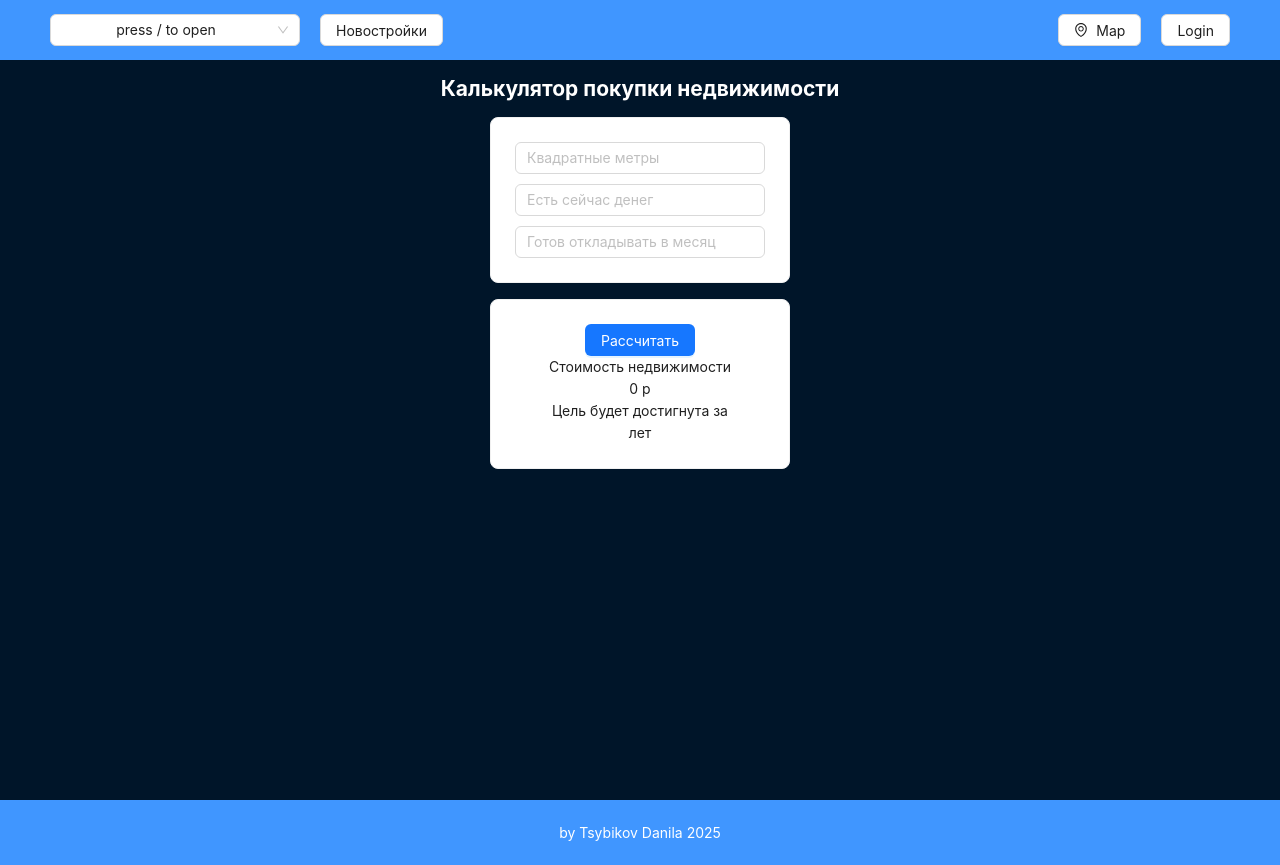
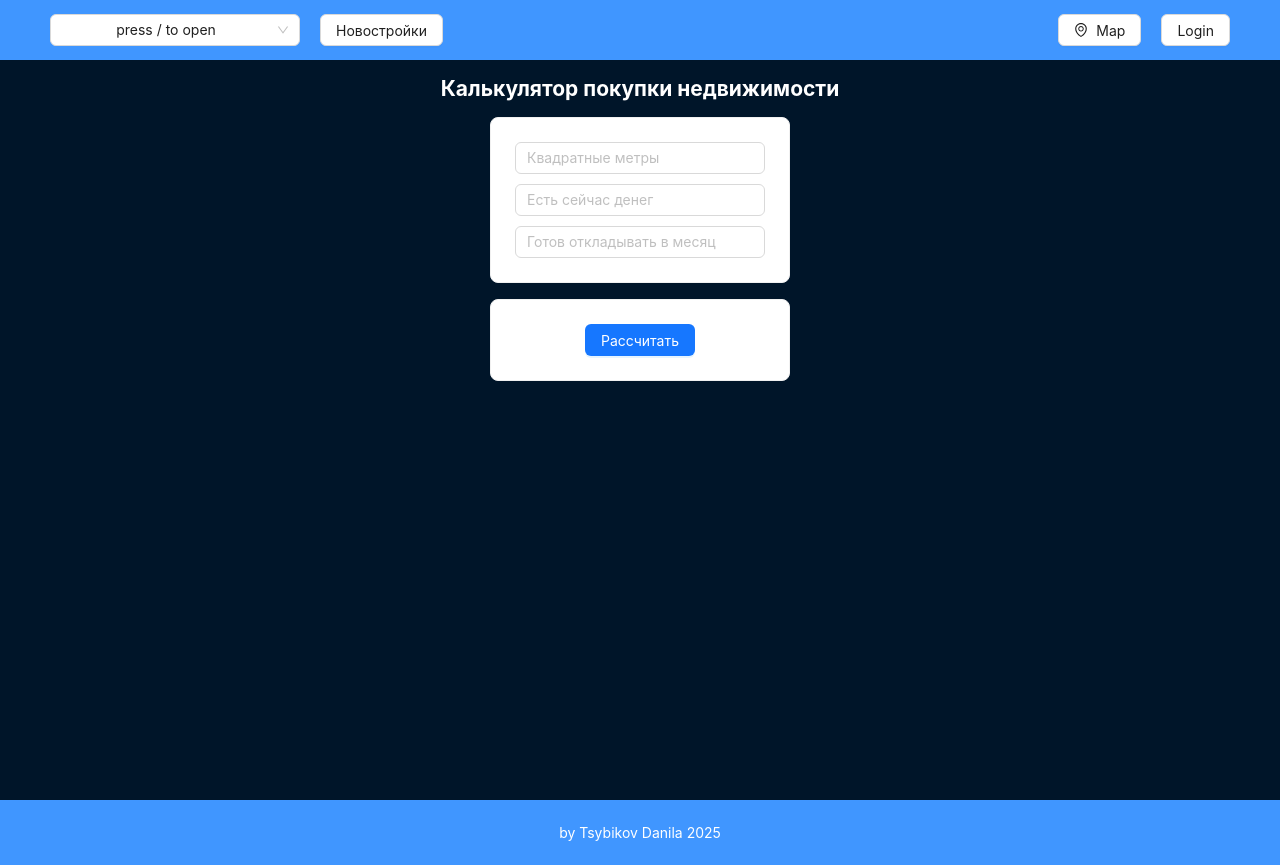
Before and after one commit to MachineTheSlayer/react-newbuildings, a React (Vite) app: page / in a window 1280 px wide. Built offline with nearby package versions, Linux system fonts and the light colour scheme.

Commit message:
add isVisible

```diff
--- a/src/components/layout/AppContent.jsx
+++ b/src/components/layout/AppContent.jsx
@@ -15,7 +15,8 @@ export default function AppContent() {
     const [squareMeter, setSquareMeter] = useState('');
     const [moneyNow, setMoneyNow] = useState('');
     const [moneyPerMonth, setMoneyPerMonth] = useState('');
-    const [yearsToBuy, setYearsToBuy] = useState(null)
+    const [yearsToBuy, setYearsToBuy] = useState(null);
+    const [isVisible, setIsVisible] = useState(false)
 
     // Предположим, что цена за квадратный метр фиксирована
     // Если площадь<40 то price = ...<50...
@@ -30,6 +31,8 @@ export default function AppContent() {
   const calculateYearsToBuy = () => {
     const totalPrice = squareMeter * pricePerSquareMeter;
     const remainingAmount = totalPrice - moneyNow;
+
+    setIsVisible(!isVisible)
 
     if (remainingAmount <= 0) {
       setYearsToBuy(0);
@@ -65,10 +68,13 @@ return (
         </Card>
         <Card style={{ width: 300, margin: 'auto' }} value={yearsToBuy}>
             <Button type="primary" onClick={calculateYearsToBuy}>Рассчитать</Button>
+            { isVisible &&
+            <div>
             <p>Стоимость недвижимости</p>
             <p>{squareMeter * pricePerSquareMeter} р</p>
-            Цель будет достигнута за
+            <p>Цель будет достигнута за </p>
             <p>{yearsToBuy} {yearsToBuy >= 10 && yearsToBuy<=20 ? "лет" : yearsToBuy === 1 ? "год" : yearsToBuy >= 2 && yearsToBuy<= 4 ? "года" : "лет"} </p>
+            </div> }
             {yearsToBuy !== null && (
         <div>
           {yearsToBuy === 0
```
